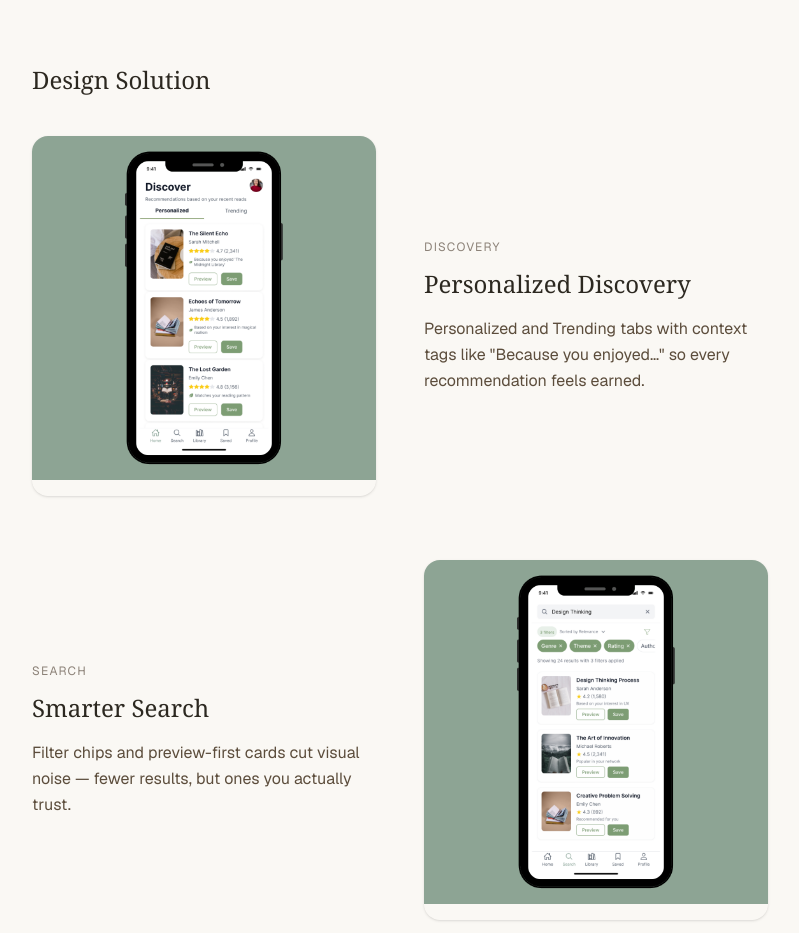
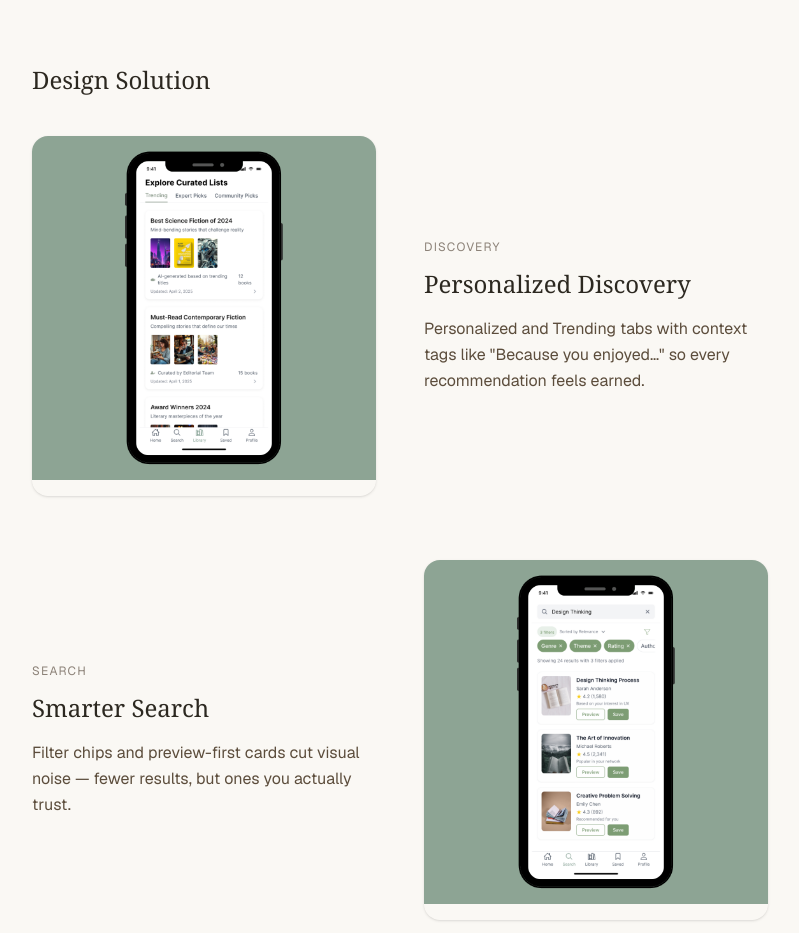
Before and after one commit to NanaAbenaBempong/artbysarps-v2, a Next.js app: page /works/readnext in a window 1280 px wide. Shown: the part 1860-2793 px from the top of the page, without its empty margins (240-1039 px from the left). Built offline with nearby package versions, Linux system fonts and the light colour scheme.

Commit message:
Update src/app/works/[slug]/page.tsx

```diff
--- a/src/app/works/[slug]/page.tsx
+++ b/src/app/works/[slug]/page.tsx
@@ -82,7 +82,7 @@ const caseStudies: CaseStudy[] = [
         heading: 'Design Solution',
         rows: [
           {
-            image: '/works/readnext/readnext-12.png',
+            image: '/works/readnext/readnext-08.png',
             imageSide: 'left',
             label: 'Discovery',
             title: 'Personalized Discovery',
```
